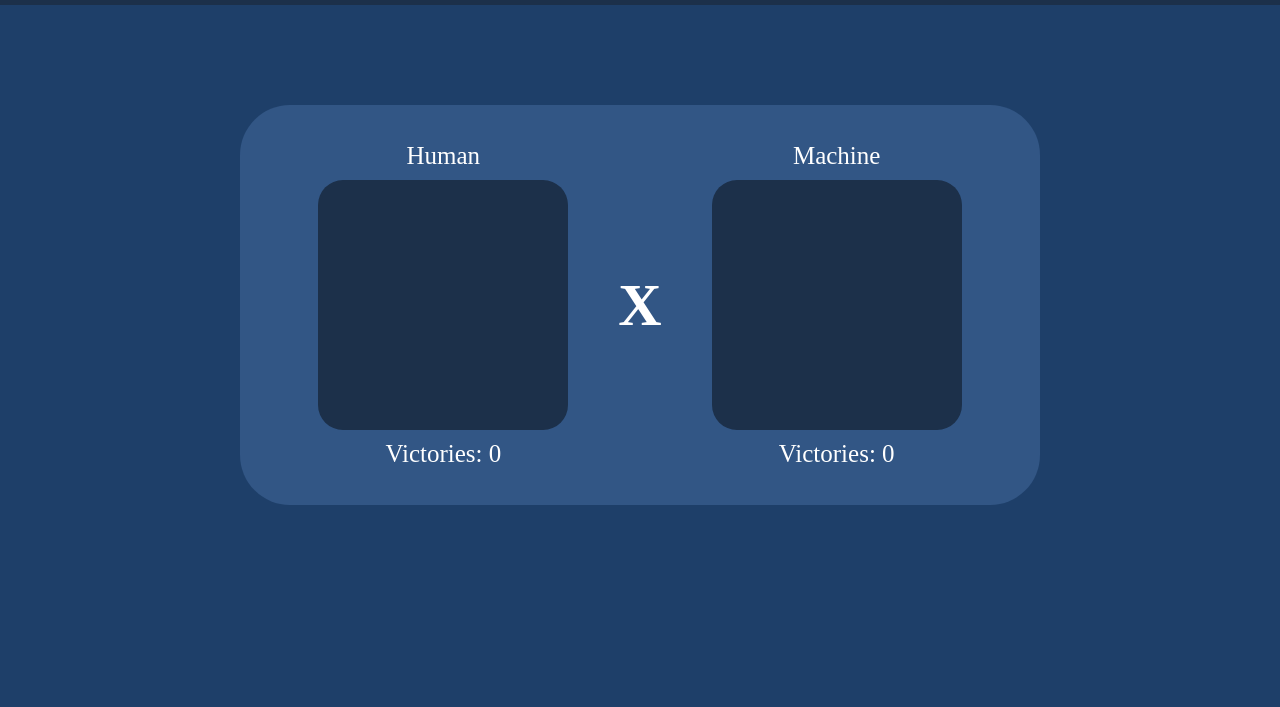
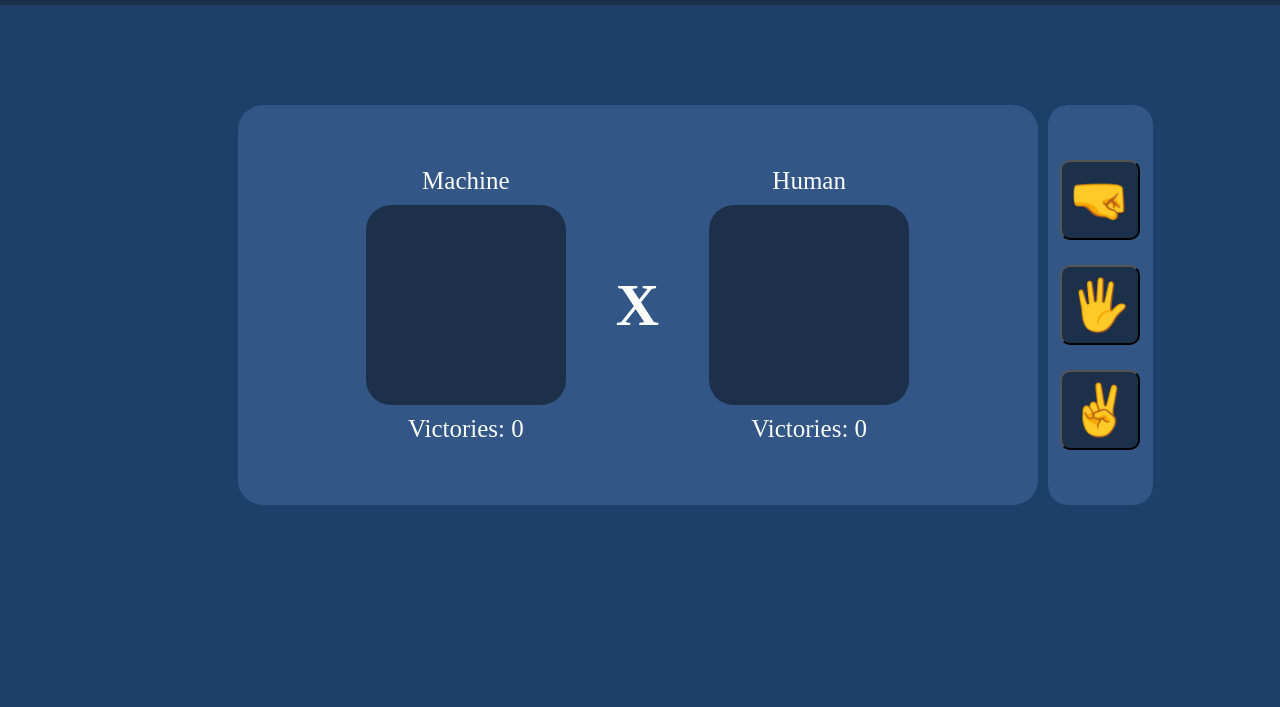
Before and after one commit to estacioramalho/rock-paper-scissors, a plain HTML site: page index.html in a window 1280 px wide. Shown: the part 93-800 px from the top of the page. Drawn offline with Linux system fonts and the light colour scheme.

Commit message:
Updated Layout and Script

```diff
--- a/index.html
+++ b/index.html
@@ -4,21 +4,24 @@
     <meta charset="UTF-8">
     <meta http-equiv="X-UA-Compatible" content="IE=edge">
     <meta name="viewport" content="width=device-width, initial-scale=1.0">
-    <title>Rock Paper Scissors</title>
+    <title>Rock🤜 Paper🖐️ Scissors✌️</title>
     <link rel="stylesheet" href="styles.css">
 </head>
 <body>
     <header>
-        <h1>Rock Paper Scissors</h1>
+        <h1>Rock🤜 Paper🖐️ Scissors✌️</h1>
     </header>
 
     <main>
+        <div class="leftcontainer">
+
+        </div>
         <div class="center">
 
             <div class="container">
-                <div class="humanshowcase">
-                    <p>Human</p>
-                    <div class="humanemoji">
+                <div class="aishowcase">
+                    <p>Machine</p>
+                    <div id= aiemoji class="aiemoji">
 
                     </div>
                     <p>Victories: 0 </p>
@@ -27,16 +30,31 @@
                 <h1 class="X">X</h2>
 
 
-                <div class="aishowcase">
-                    <p>Machine</p>
-                    <div class="aiemoji">
+                <div class="humanshowcase">
+                    <p>Human</p>
+                    <div id= humanemoji class="humanemoji">
 
                     </div>
                     <p>Victories: 0 </p>
                 </div>
 
             </div>
+
+        </div>
+        <div class="rightcontainer">
+            <button id="rockbutton" class="rockcontainer">
+                🤜
+            </button>
+
+            <button id="paperbutton" class="papercontainer">
+                🖐️
+            </button>
+
+            <button id="scissorsbutton" class="scissorscontainer">
+                ✌️
+            </button>
         </div>
     </main>
+    <script src="script.js"></script>
 </body>
 </html>
--- a/script.js
+++ b/script.js
@@ -1,2 +1,38 @@
 let humanvictories = 0
 let aivictories = 0
+
+const rockButton = document.querySelector("#rockbutton")
+const paperButton = document.querySelector("#paperbutton")
+const scissorsButton = document.querySelector("#scissorsbutton")
+
+const humanemoji = document.querySelector("#humanemoji")
+const aiemoji = document.querySelector("#aiemoji")
+
+
+
+function rockClick(){
+    console.log("Rock Clicked");
+    humanemoji.innerHTML = "🤜";
+    aiPlays();
+}
+
+function paperClick(){
+    console.log("Paper Clicked");
+    humanemoji.innerHTML = "🖐️";
+    aiPlays();
+}
+
+function scissorsClick(){
+    console.log("Scissors Clicked");
+    humanemoji.innerHTML = "✌️";
+    aiPlays();
+}
+
+function aiPlays(){
+    console.log("Ai Plays");
+}
+
+
+rockButton.addEventListener("click", rockClick)
+paperButton.addEventListener("click", paperClick)
+scissorsButton.addEventListener("click", scissorsClick)
--- a/styles.css
+++ b/styles.css
@@ -24,6 +24,7 @@ main{
     padding: 100px;
     justify-content: center;
     align-items: center;
+    gap: 10px;
 
 }
 .center{
@@ -31,7 +32,7 @@ main{
     background-color: #325685;
     height: 400px;
     width: 800px;
-    border-radius: 50px;
+    border-radius: 25px;
     justify-content: center;
     align-items: center;
 
@@ -56,9 +57,13 @@ main{
 
 .humanemoji{
     background-color:#1c304a;
-    height: 250px;
-    width: 250px;
+    height: 200px;
+    width: 200px;
     border-radius:25px;
+    display: flex;
+    align-items: center;
+    justify-content: center;
+    font-size: 100px;
 }
 
 .aishowcase{
@@ -69,11 +74,39 @@ main{
 
 .aiemoji{
     background-color:#1c304a;
-    height: 250px;
-    width: 250px;
+    height: 200px;
+    width: 200px;
     border-radius:25px;
 }
 
 p{
     margin: 10px;
 }
+
+.leftcontainer{
+    height: 400px;
+    width: 100px;
+}
+.rightcontainer{
+    background-color: #325685;
+    height: 400px;
+    width: 105px;
+    border-radius: 20px;
+    display: flex;
+    flex-direction: column;
+    gap: 25px;
+    justify-content: center;
+    align-items: center;
+    font-size: 50px;
+}
+
+.rockcontainer, .papercontainer, .scissorscontainer{
+    width: 80px;
+    height: 80px;
+    background-color:#1c304a;
+    border-radius: 10px;
+    display: flex;
+    align-items: center;
+    justify-content: center;
+    font-size: 50px;
+}
```
